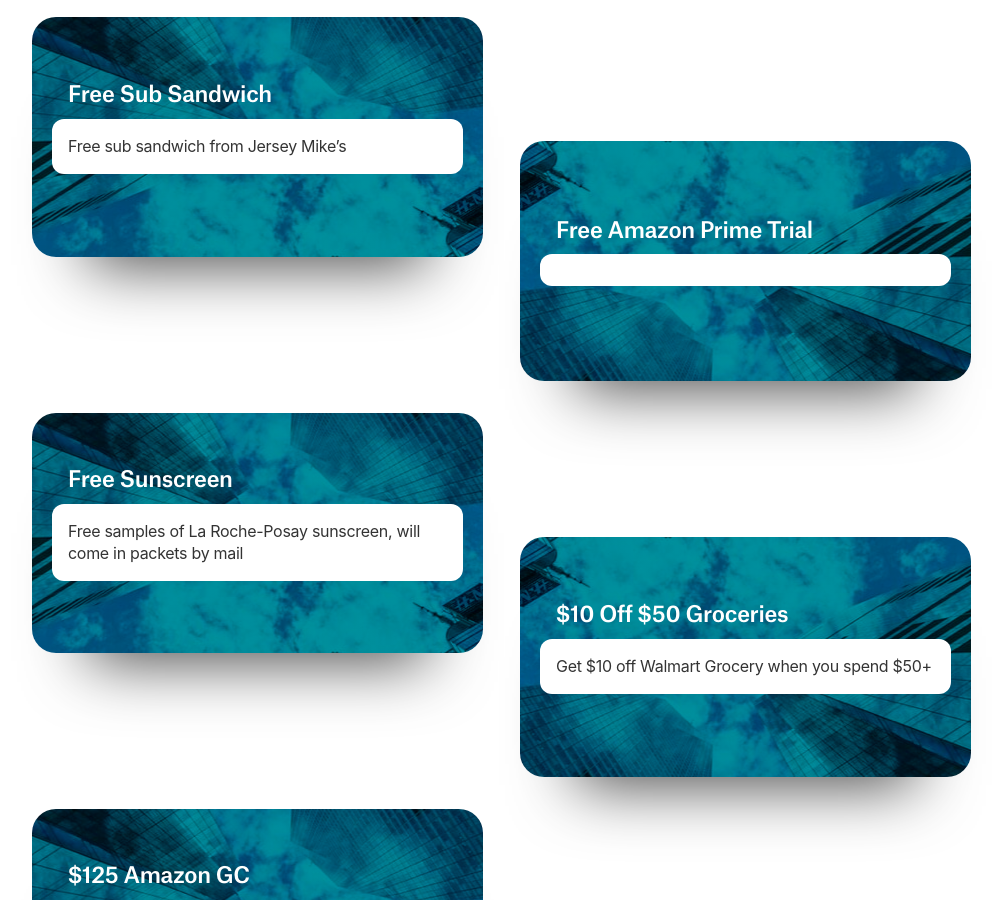
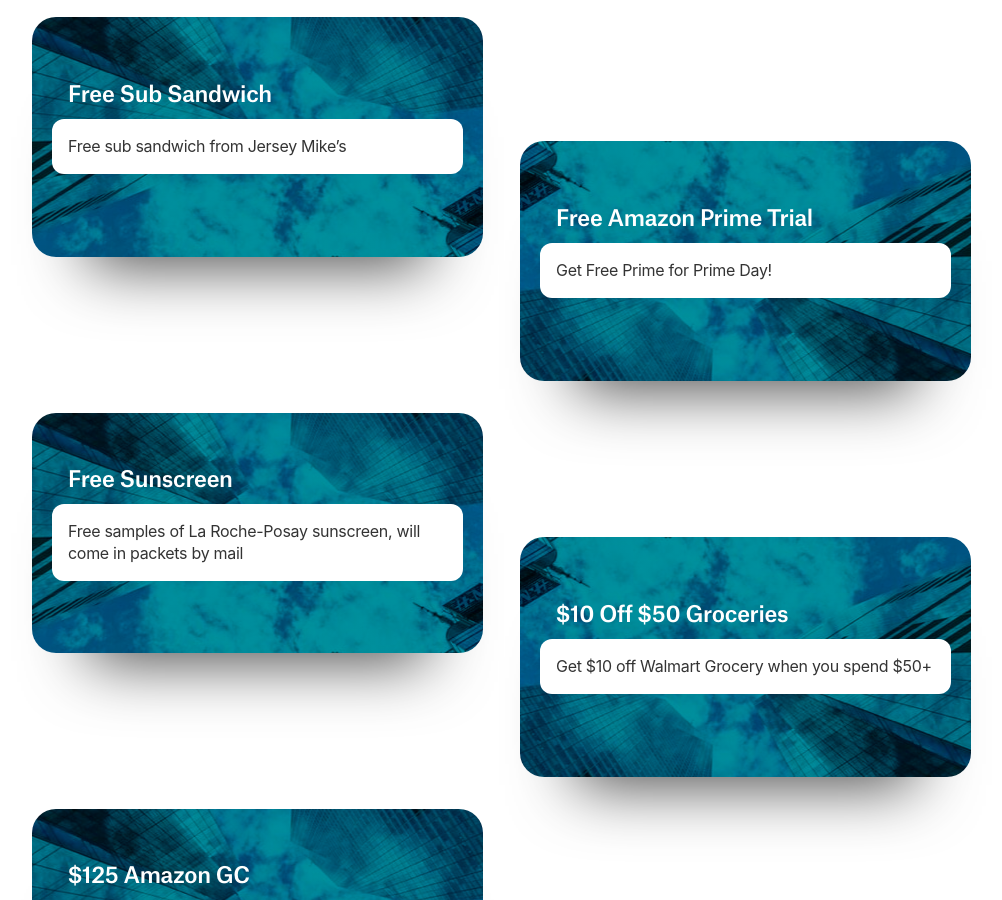
Before and after one commit to ohiosveryown/atldeals, a Jekyll site: the page built from index.html, in a window 1280 px wide and 900 px high, scrolled down 512 px. Shown: the whole window, without its empty margins (139-1141 px from the left). Built offline with Jekyll 4.4.1, drawn with Linux system fonts in a browser that asks for light colours; nearby versions of some CDN libraries.

Commit message:
Updated Free Amazon Prime Trial

```diff
--- a/_posts/2019-07-03-free-amazon-prime-trial.markdown
+++ b/_posts/2019-07-03-free-amazon-prime-trial.markdown
@@ -6,6 +6,7 @@
 - freebies
 - new
 image: https://i.imgur.com/ZKzbpbP.jpg
+description: 'Get Free Prime for Prime Day! '
 layout: post
 ---
 
```
